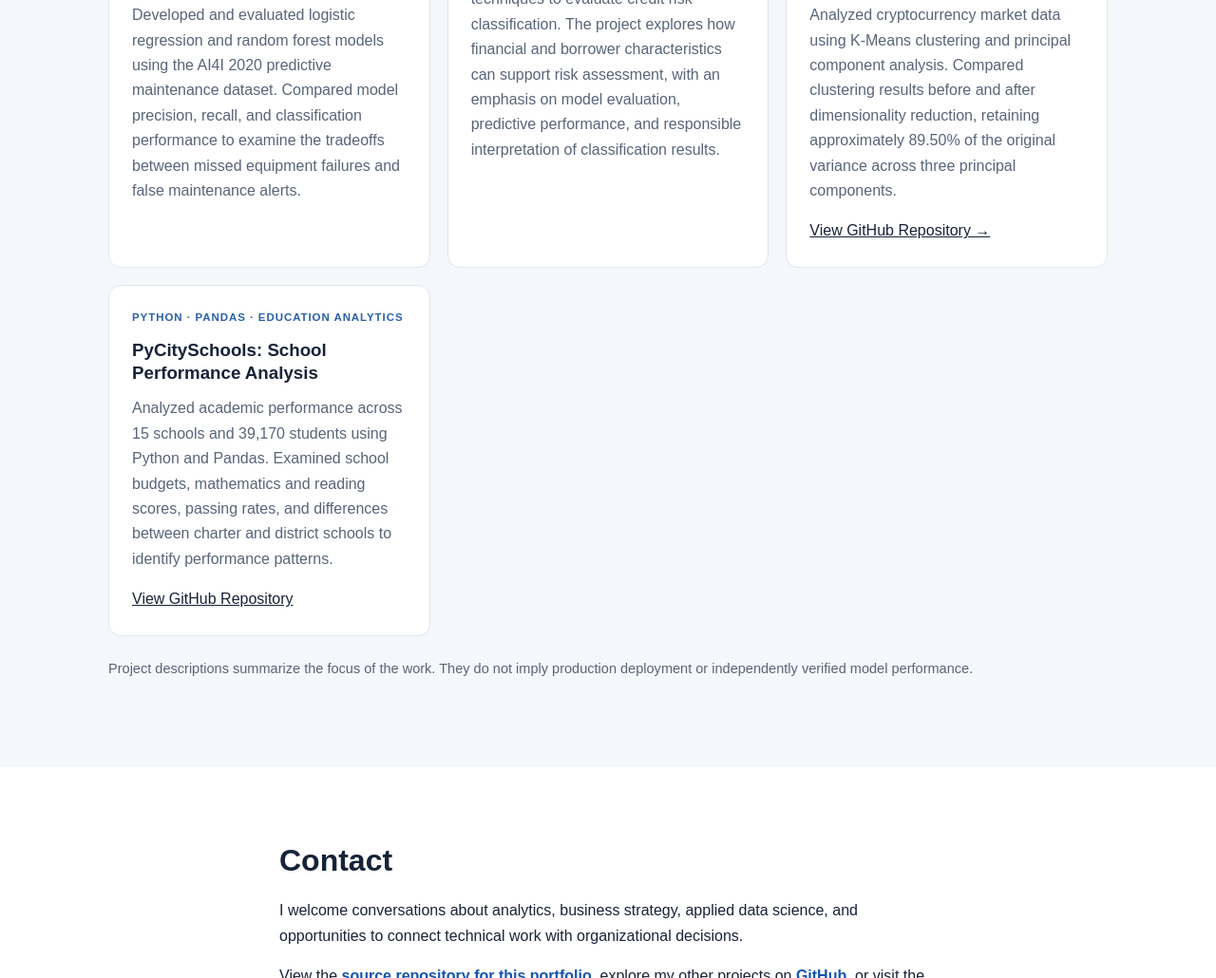
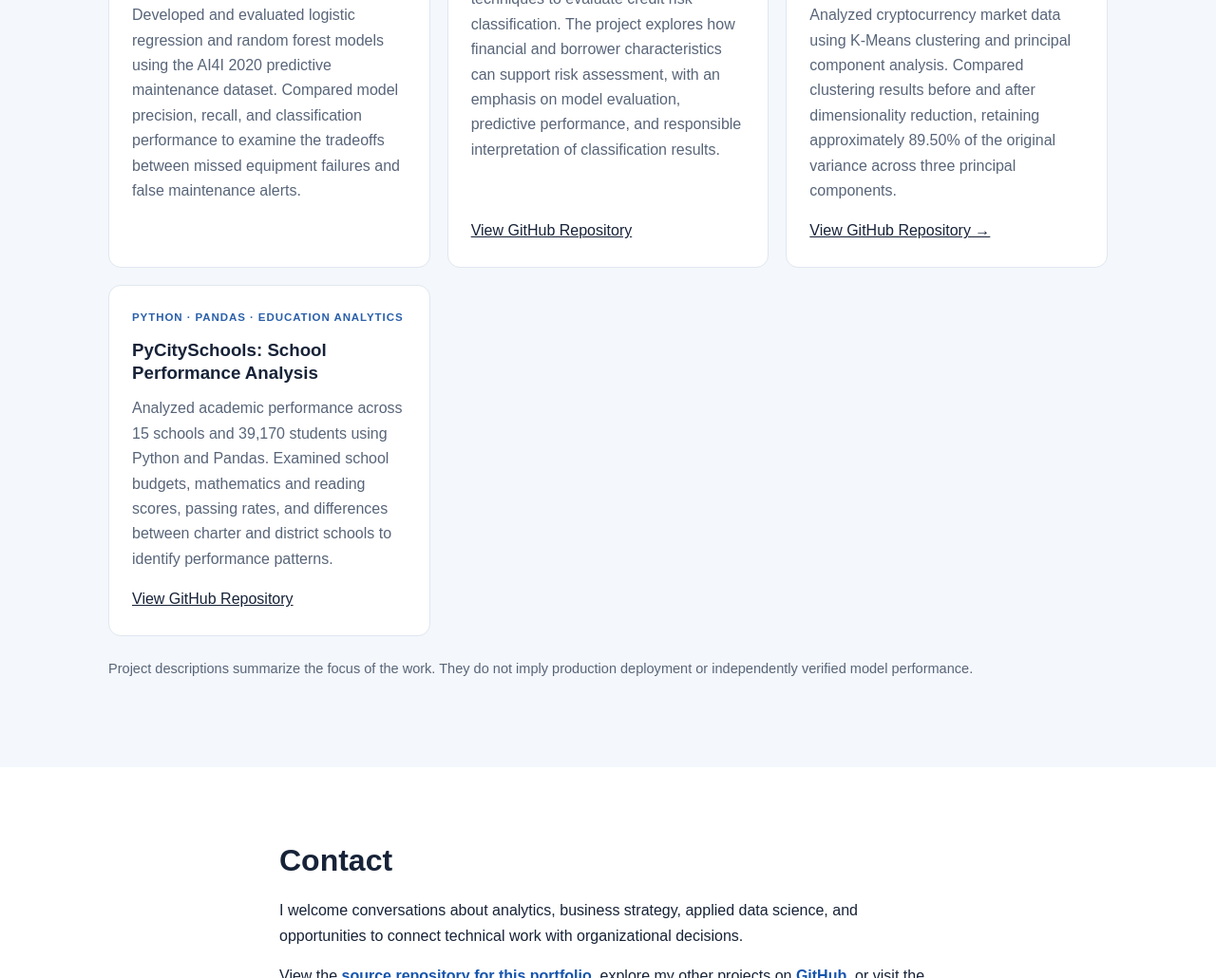
Before and after one commit to AdamSaenz/AdamSaenz.github.io, a plain HTML site: page index.html in a window 1280 px wide. Shown: the part 2129-3159 px from the top of the page at 95% size. Drawn offline with Linux system fonts and the light colour scheme.

Commit message:
Add Credit Risk Classification repository link

```diff
--- a/index.html
+++ b/index.html
@@ -41,6 +41,7 @@
   <div class="category">Machine Learning · Financial Risk</div>
   <h3>Credit Risk Classification</h3>
   <p>Applied supervised machine learning techniques to evaluate credit risk classification. The project explores how financial and borrower characteristics can support risk assessment, with an emphasis on model evaluation, predictive performance, and responsible interpretation of classification results.</p>
+<a href="https://github.com/AdamSaenz/credit-risk-classification" target="_blank" rel="noopener noreferrer">View GitHub Repository</a>
 </article>
 
 <article class="card">
```
